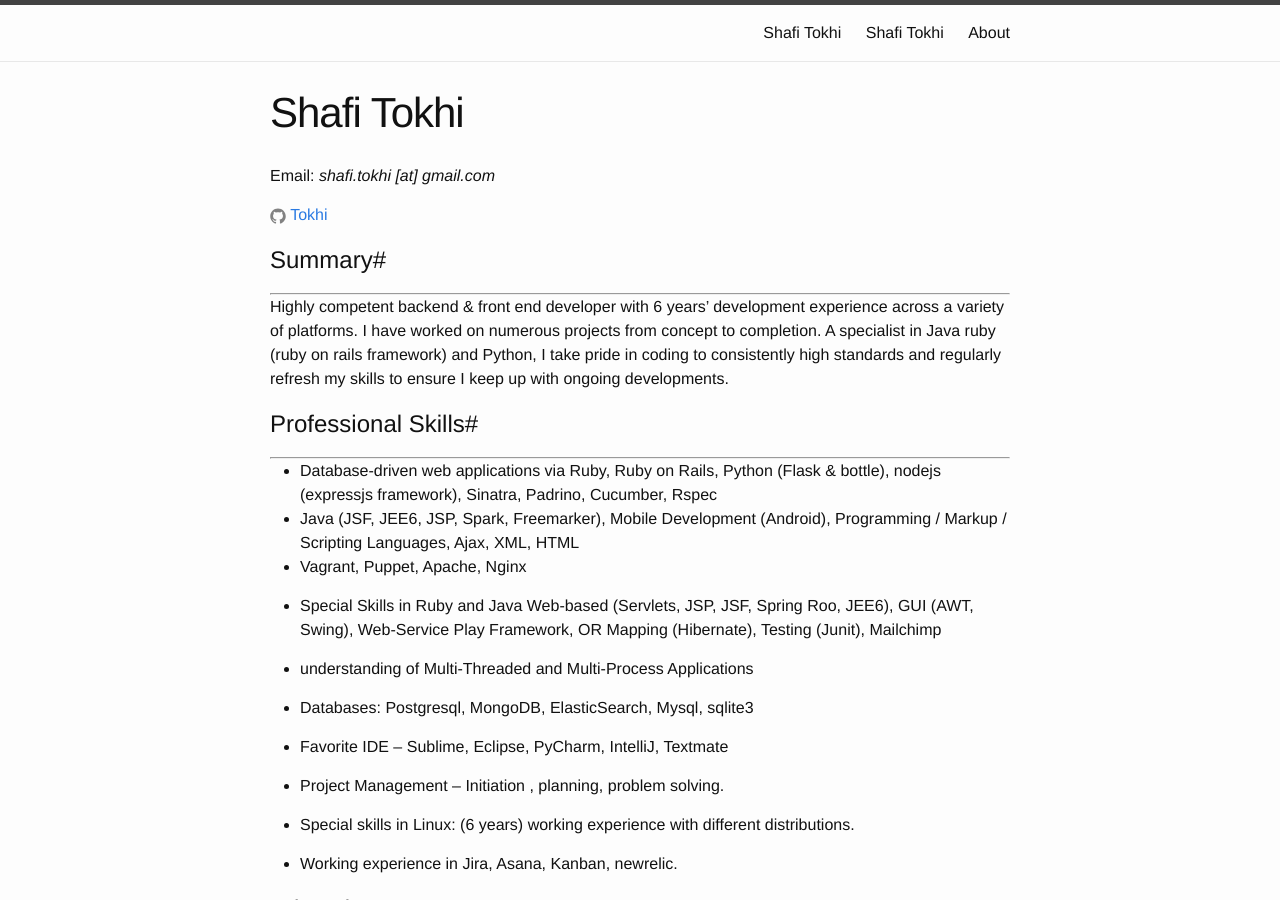
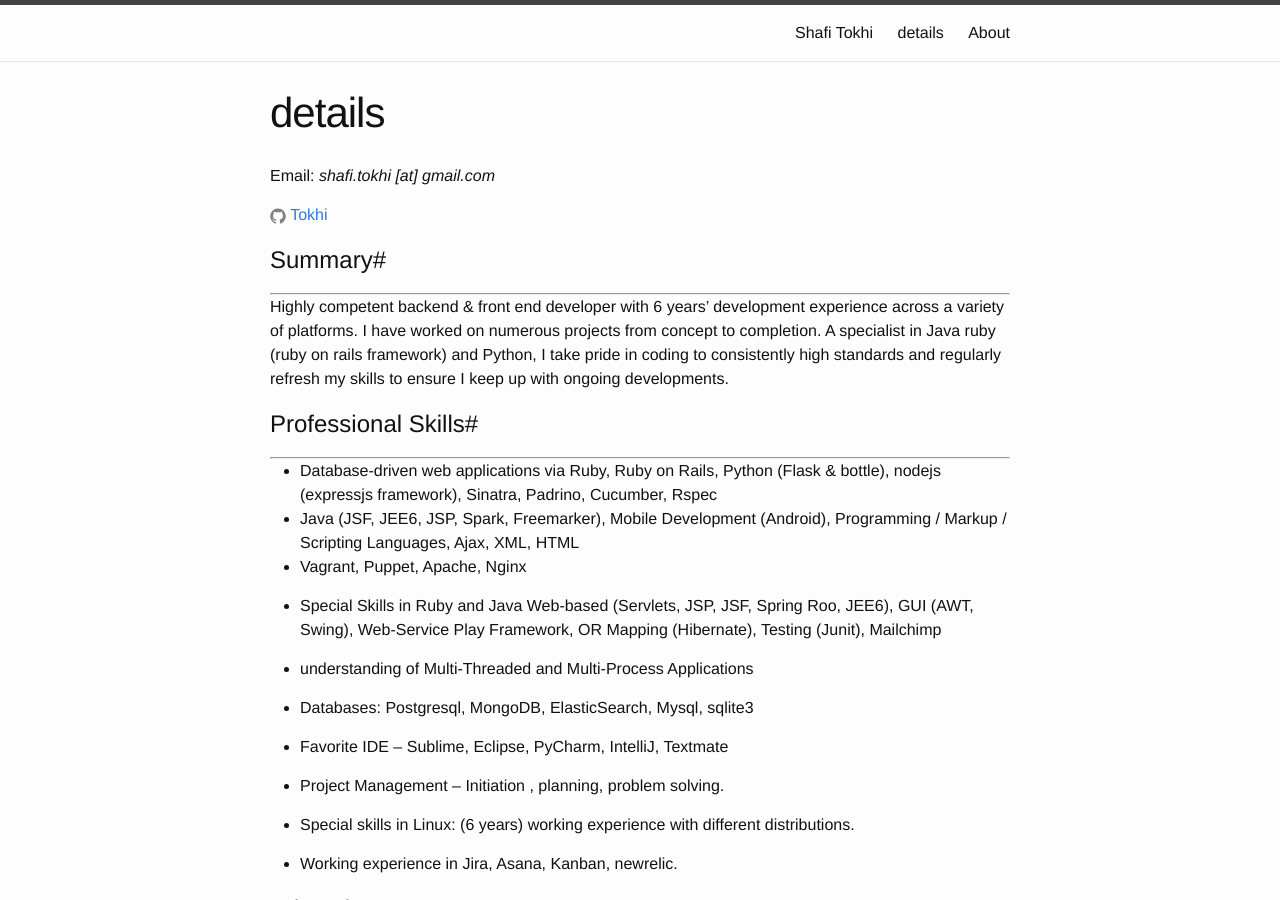
Before and after one commit to tokhi/tokhi.github.io, a Jekyll site: the page built from 2015-02-28-detials.markdown, in a window 1280 px wide and 900 px high. Built offline with Jekyll 4.4.1, drawn with Linux system fonts in a browser that asks for light colours.

Commit message:
Update 2015-02-28-detials.markdown

```diff
--- a/2015-02-28-detials.markdown
+++ b/2015-02-28-detials.markdown
@@ -1,7 +1,7 @@
 ---
 layout: page
-title: Shafi Tokhi
-permalink: /details
+title: details
+permalink: /details/
 ---
 
 Email: <em>shafi.tokhi [at] gmail.com</em>
```
